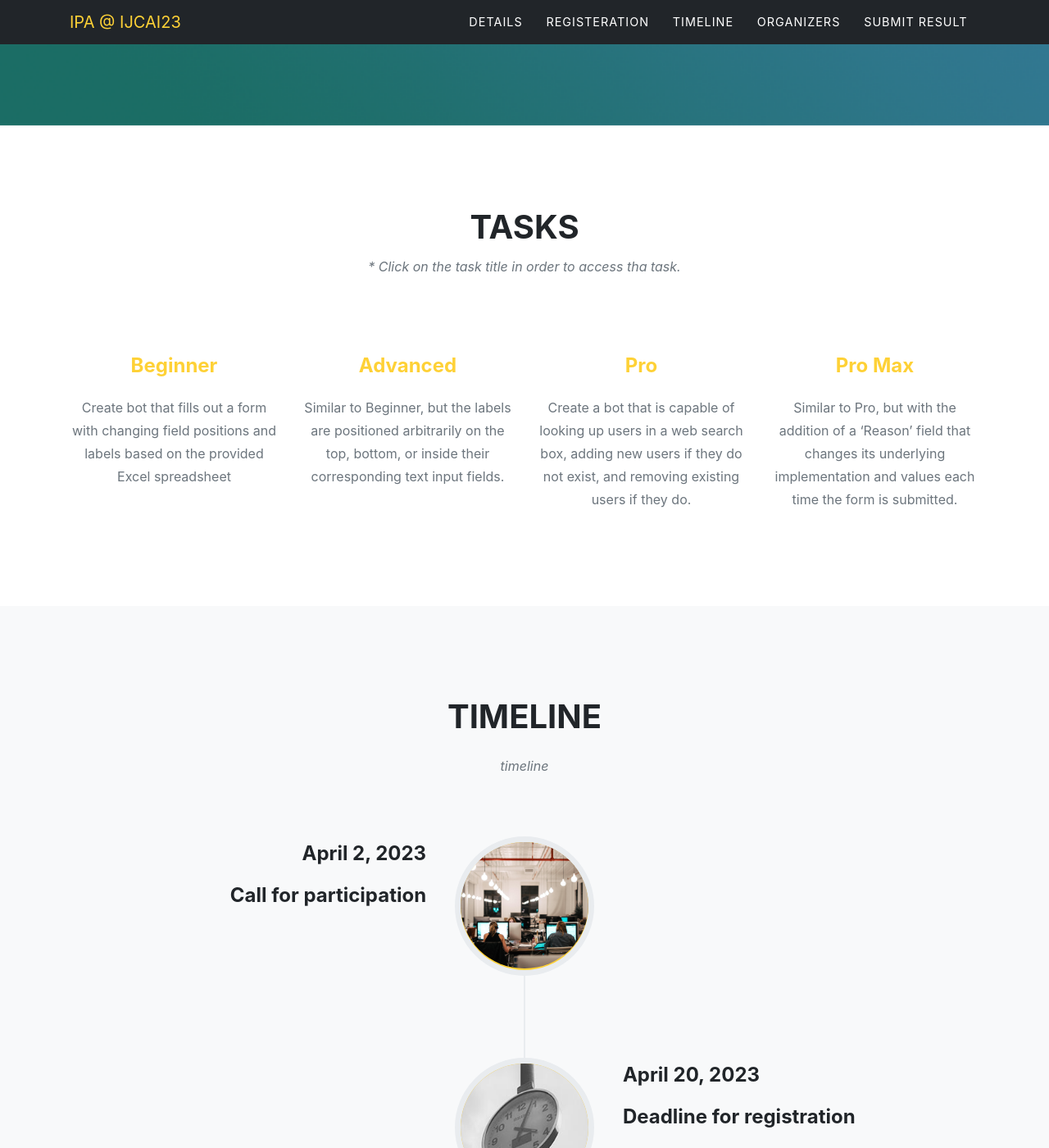
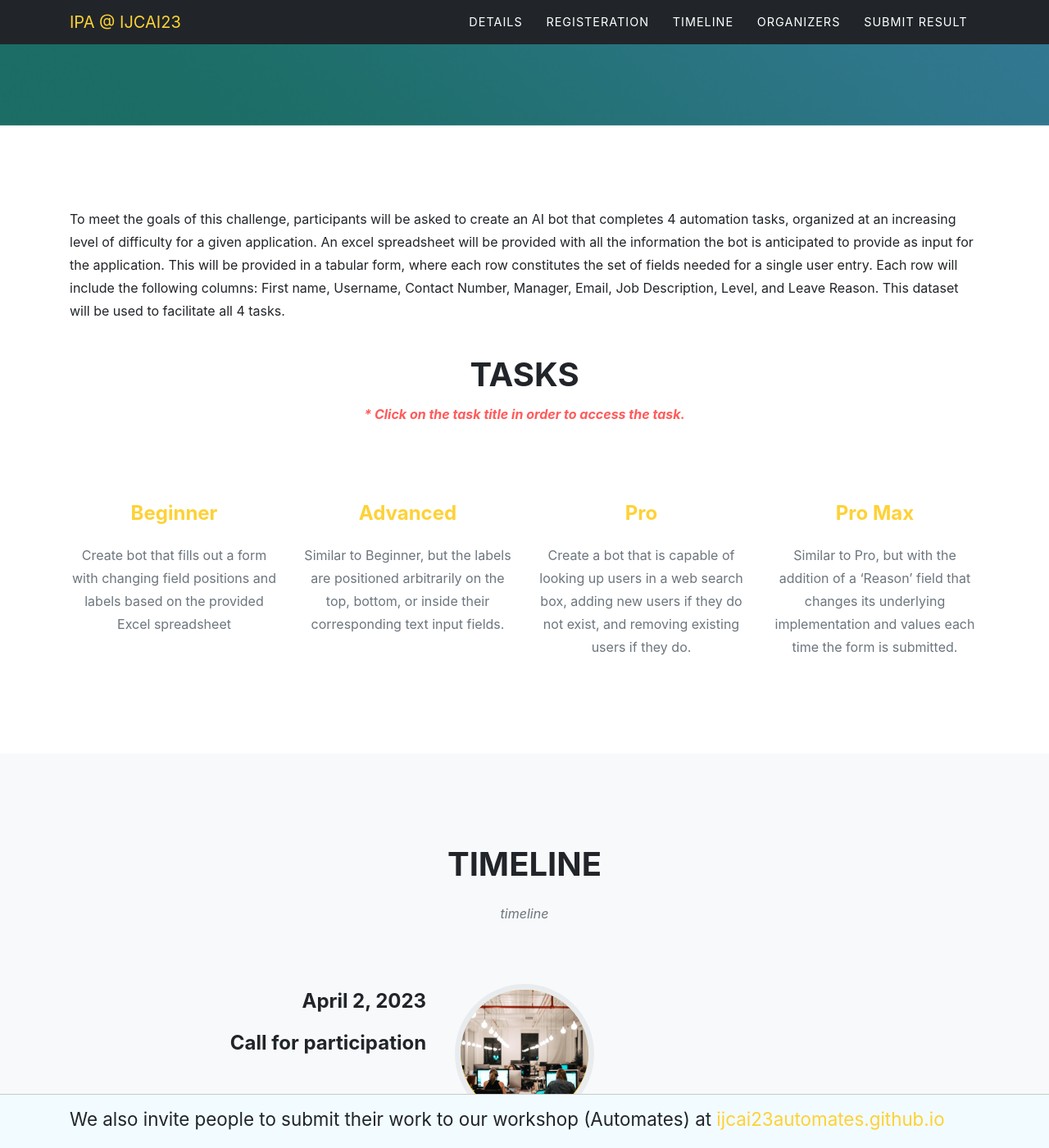
Before and after one commit to IPAResiliency-IJCAI23/IPAResiliency-IJCAI23.github.io, a Jekyll site: the page built from index.md, in a window 1280 px wide and 1400 px high, scrolled down 447 px. Shown: the whole window at 82% size. Built offline with Jekyll 4.4.1, drawn with Linux system fonts in a browser that asks for light colours; some web fonts are replaced.

Commit message:
added description and footer for the other site

```diff
--- a/_data/sitetext.yml
+++ b/_data/sitetext.yml
@@ -18,8 +18,19 @@ en: &DEFAULT_EN
     buttonlink: "#services"
 
   services:
+    description: "To meet the goals of this challenge, participants will be asked
+to create an AI bot that completes 4 automation tasks, organized
+at an increasing level of difficulty for a given application.
+An excel spreadsheet will be provided with all the
+information the bot is anticipated to provide as input for the
+application. This will be provided in a tabular form, where
+each row constitutes the set of fields needed for a single user
+entry. Each row will include the following columns: First
+name, Username, Contact Number, Manager, Email, Job Description,
+Level, and Leave Reason. This dataset will be used
+to facilitate all 4 tasks."
     title: "Tasks"
-    text: "* Click on the task title in order to access tha task."
+    text: "* Click on the task title in order to access the task."
     section: details
     list:
       - title: "Beginner"
--- a/_includes/details.html
+++ b/_includes/details.html
@@ -3,12 +3,13 @@
   <section class="page-section" id="{{ site.data.sitetext[site.locale].services.section | default: "services" }}">
     <!-- style="padding-right: 10%;padding-left: 10%;" -->
     <div class="container" >
-
+      <p>{{ site.data.sitetext[site.locale].services.description }}</p>
+      <br/>
       <div class="row">
         <div class="col-lg-12 text-center">
           <h2 class="section-heading text-uppercase">{{ site.data.sitetext[site.locale].services.title }}</a></h2>
           {% if site.data.sitetext[site.locale].services.text %}
-		  <h3 class="section-subheading text-muted">{{ site.data.sitetext[site.locale].services.text }}</h3>
+		  <h3 class="section-subheading text-muted" style="font-weight: bold; color: rgb(255, 91, 91) !important">{{ site.data.sitetext[site.locale].services.text }}</h3>
 		  {% endif %}
         </div>
       </div>
--- /dev/null
+++ b/_includes/sticky_footer.html
@@ -0,0 +1,5 @@
+<div class="sticky-footer">
+  <div class="container">
+    <p>We also invite people to submit their work to our workshop (Automates) at <a href="https://ijcai23automates.github.io">ijcai23automates.github.io</a></p>
+  </div>
+</div>
--- a/_layouts/home.html
+++ b/_layouts/home.html
@@ -5,3 +5,4 @@ layout: default
 {% include details.html %}
 {% include timeline.html %}
 {% include team.html %}
+{% include sticky_footer.html %}
--- a/_sass/layout/_masthead.scss
+++ b/_sass/layout/_masthead.scss
@@ -1,4 +1,21 @@
 // Styling for the masthead
+
+.sticky-footer p{
+  margin-top: 10px;
+}
+
+.sticky-footer{
+  background-color:rgb(242, 251, 255);
+  border-top: 1px solid rgb(202, 202, 202);
+  position: fixed;
+  opacity: 1;
+  bottom: 0;
+  font-size: 1.4rem;
+  z-index: 999999;
+  width: 100%;
+
+}
+
 header.masthead {
   text-align: center;
   color: #fec503;
```
Also changed, not shown: 3 other files.
